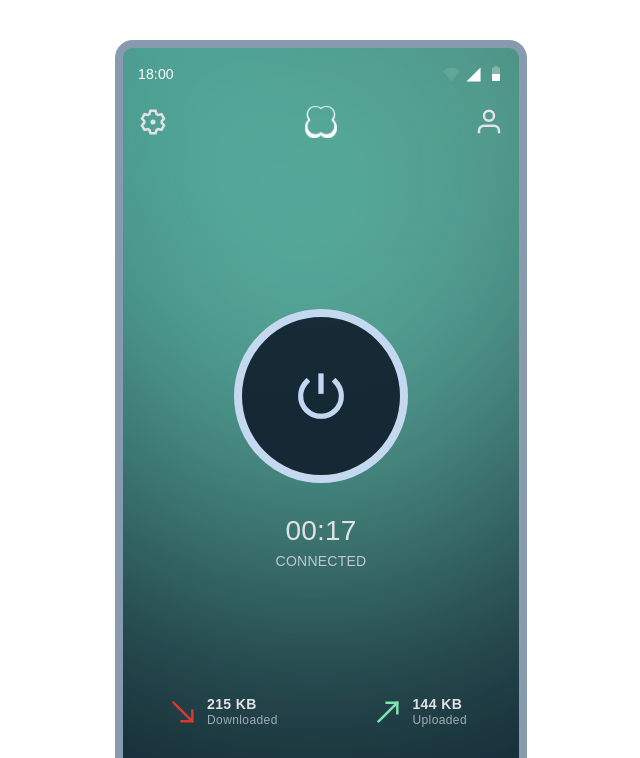
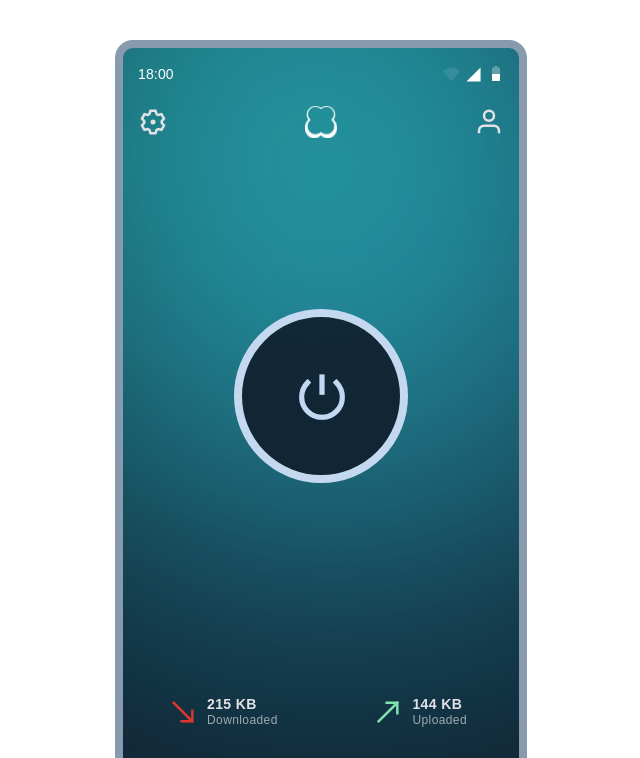
Before and after one commit to SegenVladimir/clover-vpn, a Vue app: page / in a window 1280 px wide. Shown: the top 758 px of the page, without its empty margins (319-959 px from the left). Built offline with nearby package versions, Linux system fonts and the light colour scheme.

Commit message:
added onConnect

```diff
--- a/src/components/App/App.scss
+++ b/src/components/App/App.scss
@@ -14,6 +14,7 @@
   font-weight: 500;
   line-height: 20px;
   letter-spacing: 0.14px;
+  transition: background-image 1s linear;
 
   &.disconnect {
     background-image: url("../../assets/bg/default.svg");
--- a/src/components/App/App.vue
+++ b/src/components/App/App.vue
@@ -1,12 +1,15 @@
 <script setup>
+import {ref} from "vue";
 import LoadScreen from '../LoadScreen/LoadScreen.vue'
 import ConnectScreen from "../ConnectScreen/ConnectScreen.vue";
+
+const connect = ref(false);
 </script>
 <style lang="scss">
 @import "App";
 </style>
 <template>
-  <div class="app connect">
+  <div class="app" :class="connect ? 'connect' : 'disconnect'">
       <div class="app__header">
           <div class="app__time">18:00</div>
           <div class="app__status">
@@ -17,12 +20,8 @@ import ConnectScreen from "../ConnectScreen/ConnectScreen.vue";
       </div>
       <div class="app__content">
 <!--          <LoadScreen />-->
-        <ConnectScreen />
+        <ConnectScreen @connectStatus="(e) => {connect = e;}"/>
       </div>
-
-
-
-
       <div class="app__bottom"></div>
   </div>
 </template>
--- a/src/components/ConnectScreen/ConnectScreen.scss
+++ b/src/components/ConnectScreen/ConnectScreen.scss
@@ -77,8 +77,21 @@
       margin: auto;
       width: 54px;
       height: 54px;
-      background: url("../../assets/icons/power.svg") no-repeat center;
+      background: url("../../assets/icons/power.svg");
     }
+
+    &.disconnect {
+      &:before {
+        width: 42px;
+        height: 42px;
+        border-radius: 8px;
+        background: #c4d9f0;
+      }
+    }
+  }
+
+  &__time-box {
+    height: 58px;
   }
 
   &__time {
--- a/src/components/ConnectScreen/ConnectScreen.vue
+++ b/src/components/ConnectScreen/ConnectScreen.vue
@@ -1,6 +1,21 @@
 <script setup>
 import CountrySelect from "../CountrySelect/CountrySelect.vue";
 import InfoTile from "../InfoTile/InfoTile.vue";
+import {ref} from "vue";
+
+const emit = defineEmits(['connectStatus']);
+const connect = ref(false);
+
+const onConnect = () => {
+    emit('connectStatus', true);
+    connect.value = true;
+}
+
+const onDisconnect = () => {
+    emit('connectStatus', false);
+    connect.value = false;
+}
+
 </script>
 <style lang="scss">
 @import "ConnectScreen";
@@ -12,11 +27,16 @@ import InfoTile from "../InfoTile/InfoTile.vue";
             <span class="connect-screen__logo"></span>
             <button type="button" class="connect-screen__profile-btn">profile</button>
         </div>
-        <div class="connect-screen__content">
-            <button type="button" class="connect-screen__main-btn">connect</button>
-
-            <div class="connect-screen__time">00:17</div>
-            <div class="connect-screen__status">Connected</div>
+        <div v-if="connect" class="connect-screen__content">
+            <button type="button" class="connect-screen__main-btn disconnect" @click.prevent.stop="onDisconnect();">disconnect</button>
+            <div class="connect-screen__time-box">
+                <div class="connect-screen__time">00:17</div>
+                <div class="connect-screen__status">Connected</div>
+            </div>
+        </div>
+        <div v-else class="connect-screen__content">
+            <button type="button" class="connect-screen__main-btn" @click.prevent.stop="onConnect();">connect</button>
+            <div class="connect-screen__time-box"></div>
         </div>
         <div class="connect-screen__bottom">
             <div class="connect-screen__info">
--- a/src/style.css
+++ b/src/style.css
@@ -4,8 +4,8 @@ body {
   margin: 0;
   box-sizing: border-box;
   font-family: 'Inter', sans-serif;
-  padding: 0 15px;
   min-width: 350px;
+  min-height: 892px;
   overflow-x: hidden;
 }
 
```
